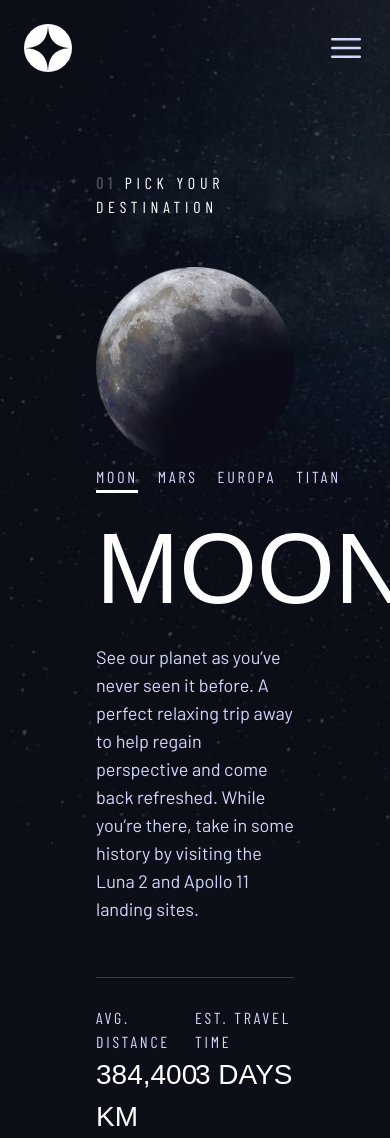
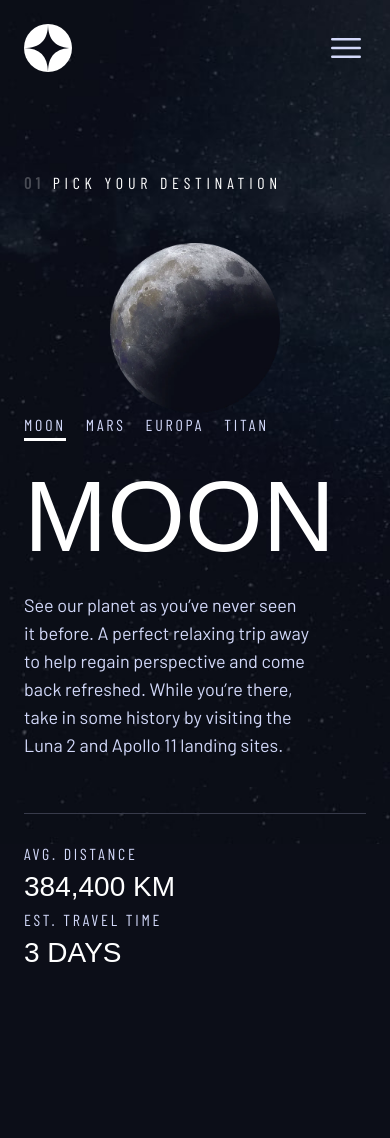
Before and after one commit to mackieva/space-tour, a Next.js app: page /destination in a window 390 px wide. Shown: the top 1138 px of the page. After the commit the page ends 974 px from the top, so only its background shows below. Built offline with nearby package versions, Linux system fonts and the light colour scheme; a web font is replaced by a local one.

Commit message:
mobile work

```diff
--- a/src/app/destination/page.tsx
+++ b/src/app/destination/page.tsx
@@ -12,7 +12,7 @@ export default function DestinationPage() {
 	const [tab, setTab] = useState(0);
 	const [hoveredLink, setHoveredLink] = useState('Moon');
 	return (
-		<main className='h-screen w-full absolute top-0 left-0'>
+		<main className='h-full w-full absolute top-0 left-0 md:h-screen'>
 			<Image
 				src={bgDesktop}
 				alt='Planet Earth in Space'
@@ -49,7 +49,7 @@ export default function DestinationPage() {
 				}}
 				className='md:hidden'
 			/>
-			<div className='pt-24 px-24 max-w-screen-lg mx-auto flex flex-col'>
+			<div className='px-[24px] pt-24 max-w-full md:px-24 md:max-w-screen-lg md:mx-auto flex flex-col'>
 				<div className='mt-[75px] flex justify-start items-center relative z-20'>
 					<h5 className='text-white'>
 						<span className='opacity-25 font-bold'>01</span> Pick Your
@@ -57,7 +57,7 @@ export default function DestinationPage() {
 					</h5>
 				</div>
 			</div>
-			<div className='mt-12 px-24 max-w-screen-lg mx-auto md:flex md:flex-col lg:grid lg:grid-cols-destinationGrid justify-between relative z-20'>
+			<div className='mt-12 px-[24px] max-w-full md:px-24 md:flex md:flex-col md:mx-auto md:max-w-screen-lg lg:grid lg:grid-cols-destinationGrid justify-between relative z-20'>
 				<div className='flex justify-center items-center md:mb-[53px] lg:mb-0'>
 					{content.map(
 						(c, i) =>
@@ -75,7 +75,7 @@ export default function DestinationPage() {
 										width={445}
 										height={445}
 										alt={`Satellite Image of ${c.name}`}
-										className='md:max-w-[300px] lg:max-w-[450px]'
+										className='max-w-[170px] md:max-w-[300px] lg:max-w-[450px]'
 									/>
 								</motion.div>
 							)
@@ -120,7 +120,7 @@ export default function DestinationPage() {
 									<p className='text-lavender text-lg text-balance'>
 										{c.description}
 									</p>
-									<div className='grid grid-cols-2 w-full mt-[54px] pt-[28px] border-t border-color borderDark'>
+									<div className='grid grid-cols-1 md:grid-cols-2 w-full mt-[54px] pt-[28px] border-t border-color borderDark'>
 										<div>
 											<p className='subheadingTwo text-lavender'>
 												Avg. Distance
--- a/src/app/page.tsx
+++ b/src/app/page.tsx
@@ -54,7 +54,7 @@ export default function Home() {
 						world experience!
 					</p>
 				</div>
-				<div className='flex flex-col justify-center items-center mt-auto mb-[90px] lg:justify-end lg:items-end'>
+				<div className='flex flex-col justify-center items-center md:mt-auto md:mb-[90px] lg:justify-end lg:items-end'>
 					<Link
 						className='rounded-full bg-white font-serif text-[32px] text-black px-[45px] py-[85px] uppercase lg:px-[65px] lg:py-[110px]'
 						href='/destination'
--- a/src/components/ui/Header.tsx
+++ b/src/components/ui/Header.tsx
@@ -8,7 +8,7 @@ import Link from 'next/link';
 
 export default function Header() {
 	return (
-		<header className='max-w-screen-lg mx-auto grid grid-cols-headerMobile p-6 pb-0 relative z-50 md:grid-cols-headerTablet md:p-0 lg:grid-cols-header lg:mt-10'>
+		<header className='max-width-full md:max-w-screen-lg md:mx-auto grid grid-cols-headerMobile px-[24px] pt-[24px] pb-0 relative z-50 md:grid-cols-headerTablet md:p-0 lg:grid-cols-header lg:mt-10'>
 			<div className='m-0 flex justify-start gap-3 items-center md:ml-12'>
 				<Link href='/'>
 					<Image src={logo} alt="Space Tourism Logo - Let's Go" />
```
